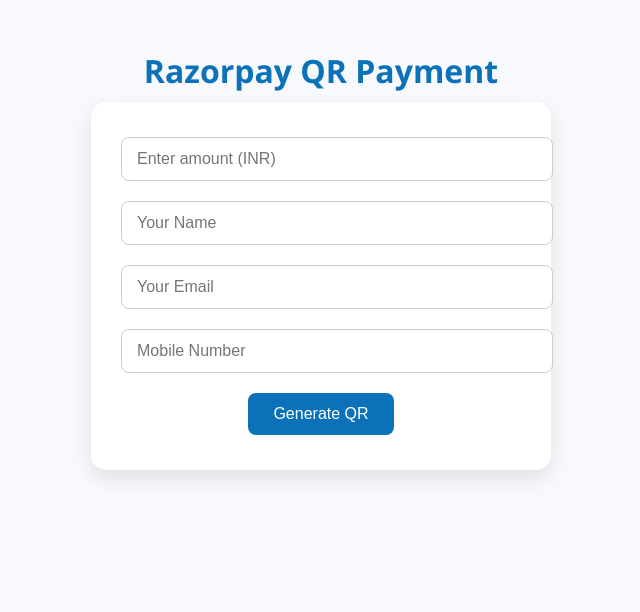
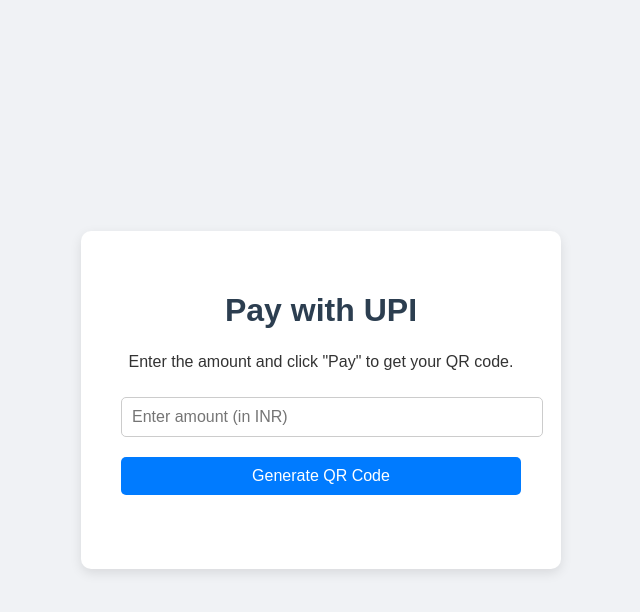
Before and after one commit to Bazaarika/rozorpay, a website: page public/index.html in a window 1280 px wide. Shown: the whole page, without its empty margins (319-959 px from the left). Drawn offline with Linux system fonts and the light colour scheme.

Commit message:
Update index.html

```diff
--- a/public/index.html
+++ b/public/index.html
@@ -3,130 +3,105 @@
 <head>
     <meta charset="UTF-8">
     <meta name="viewport" content="width=device-width, initial-scale=1.0">
-  <title>Razorpay QR Payment</title>
+    <title>UPI QR Payment</title>
     <style>
         body {
-      font-family: 'Segoe UI', Tahoma, Geneva, Verdana, sans-serif;
-      background: #f7f9fc;
+            font-family: Arial, sans-serif;
             display: flex;
-      flex-direction: column;
+            justify-content: center;
             align-items: center;
-      justify-content: flex-start;
             min-height: 100vh;
-      padding: 20px;
+            background-color: #f0f2f5;
             color: #333;
+            margin: 0;
         }
-
+        .container {
+            background-color: white;
+            padding: 2.5rem;
+            border-radius: 10px;
+            box-shadow: 0 4px 12px rgba(0, 0, 0, 0.1);
+            text-align: center;
+            max-width: 400px;
+            width: 90%;
+        }
         h1 {
-      margin-bottom: 10px;
-      color: #0b72b9;
+            color: #2c3e50;
+            margin-bottom: 1.5rem;
         }
-
-    .card {
-      background: #fff;
-      border-radius: 15px;
-      box-shadow: 0 8px 20px rgba(0,0,0,0.1);
-      padding: 25px 30px;
-      max-width: 400px;
+        input, button {
             width: 100%;
-      text-align: center;
+            padding: 10px;
+            margin: 10px 0;
+            border-radius: 5px;
+            border: 1px solid #ccc;
+            font-size: 1rem;
         }
-
-    input {
-      width: 100%;
-      padding: 12px 15px;
-      margin: 10px 0;
-      border-radius: 8px;
-      border: 1px solid #ccc;
-      font-size: 16px;
+        button {
+            background-color: #007bff;
+            color: white;
+            border: none;
+            cursor: pointer;
+            transition: background-color 0.3s ease;
         }
-
-    button {
-      background-color: #0b72b9;
-      color: #fff;
-      border: none;
-      padding: 12px 25px;
-      border-radius: 8px;
-      font-size: 16px;
-      cursor: pointer;
-      margin-top: 10px;
-      transition: background 0.3s ease;
+        button:hover {
+            background-color: #0056b3;
         }
-
-    button:hover {
-      background-color: #095a94;
+        #qr-code-container {
+            margin-top: 1.5rem;
         }
-
-    #qr img {
-      margin-top: 15px;
-      border-radius: 12px;
-    }
-
-    #status {
-      margin-top: 10px;
-      font-weight: bold;
-    }
-
-    a {
-      color: #0b72b9;
-      text-decoration: none;
-      font-weight: bold;
-    }
-
-    a:hover {
-      text-decoration: underline;
+        #qr-code-image {
+            max-width: 250px;
+            height: auto;
+            border: 1px solid #eee;
+            padding: 5px;
+            border-radius: 5px;
         }
     </style>
 </head>
 <body>
-  <h1>Razorpay QR Payment</h1>
-  <div class="card">
-    <input type="number" id="amount" placeholder="Enter amount (INR)" />
-    <input type="text" id="name" placeholder="Your Name" />
-    <input type="email" id="email" placeholder="Your Email" />
-    <input type="text" id="contact" placeholder="Mobile Number" />
-    <button onclick="createPayment()">Generate QR</button>
+    <div class="container">
+        <h1>Pay with UPI</h1>
+        <p>Enter the amount and click "Pay" to get your QR code.</p>
+        <input type="number" id="amount" placeholder="Enter amount (in INR)" min="1">
+        <button onclick="generateQrCode()">Generate QR Code</button>
 
-    <div id="status"></div>
-    <div id="qr"></div>
+        <div id="qr-code-container">
+            <img id="qr-code-image" src="" alt="UPI QR Code" style="display: none;">
+        </div>
     </div>
 
     <script>
-    const BACKEND = "https://rozorpay.onrender.com";
+        async function generateQrCode() {
+            const amountInput = document.getElementById('amount');
+            const amount = amountInput.value;
+            const qrCodeImage = document.getElementById('qr-code-image');
 
-    async function createPayment() {
-      const amount = document.getElementById("amount").value;
-      const name = document.getElementById("name").value;
-      const email = document.getElementById("email").value;
-      const contact = document.getElementById("contact").value;
-
-      if (!amount || !name || !email || !contact) {
-        alert("Please fill all fields!");
+            if (!amount) {
+                alert('Please enter an amount.');
                 return;
             }
 
-      document.getElementById("status").innerText = "Generating QR...";
+            try {
+                const response = await fetch('/create-order', {
+                    method: 'POST',
+                    headers: {
+                        'Content-Type': 'application/json'
+                    },
+                    body: JSON.stringify({ amount: parseFloat(amount) })
+                });
 
-      try {
-        const res = await fetch(`${BACKEND}/create-link`, {
-          method: "POST",
-          headers: { "Content-Type": "application/json" },
-          body: JSON.stringify({ amount, name, email, contact })
-        });
-        const data = await res.json();
+                const data = await response.json();
 
-        if (data.short_url) {
-          document.getElementById("status").innerText = "Scan the QR to pay:";
-          document.getElementById("qr").innerHTML = `
-            <p><a href="${data.short_url}" target="_blank">Open Payment Link</a></p>
-            <img src="https://api.qrserver.com/v1/create-qr-code/?size=250x250&data=${encodeURIComponent(data.short_url)}" />
-          `;
+                if (response.ok) {
+                    qrCodeImage.src = data.qrCodeImageUrl;
+                    qrCodeImage.style.display = 'block';
+                    alert('QR Code generated successfully! Scan it to pay.');
                 } else {
-          document.getElementById("status").innerText = "Failed to generate QR.";
+                    alert('Error: ' + data.error);
                 }
-      } catch (err) {
-        console.error(err);
-        document.getElementById("status").innerText = "Server error. Try again!";
+            } catch (error) {
+                console.error('Error:', error);
+                alert('An error occurred. Please try again.');
             }
         }
     </script>
```
Lines whose indentation alone changed are shown as unchanged.
